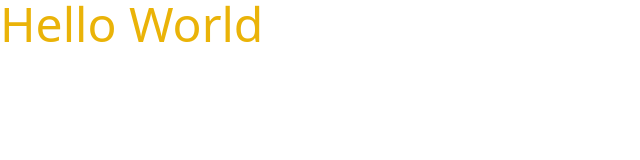
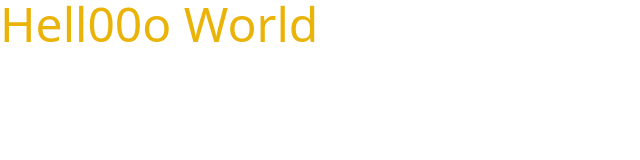
Before and after one commit to mehedihasananik/100-Days-Of-Code, a website: page src/index.html in a window 1280 px wide. Shown: the whole page, without its empty margins (0-640 px from the left). Drawn offline with Linux system fonts and the light colour scheme.

Commit message:
clipboard

```diff
--- a/src/index.html
+++ b/src/index.html
@@ -7,6 +7,6 @@
     <link rel="stylesheet" href="../dist/output.css" />
   </head>
   <body>
-    <h3 class="text-5xl text-yellow-500">Hello World</h3>
+    <h3 class="text-5xl text-yellow-500">Hell00o World</h3>
   </body>
 </html>
```
